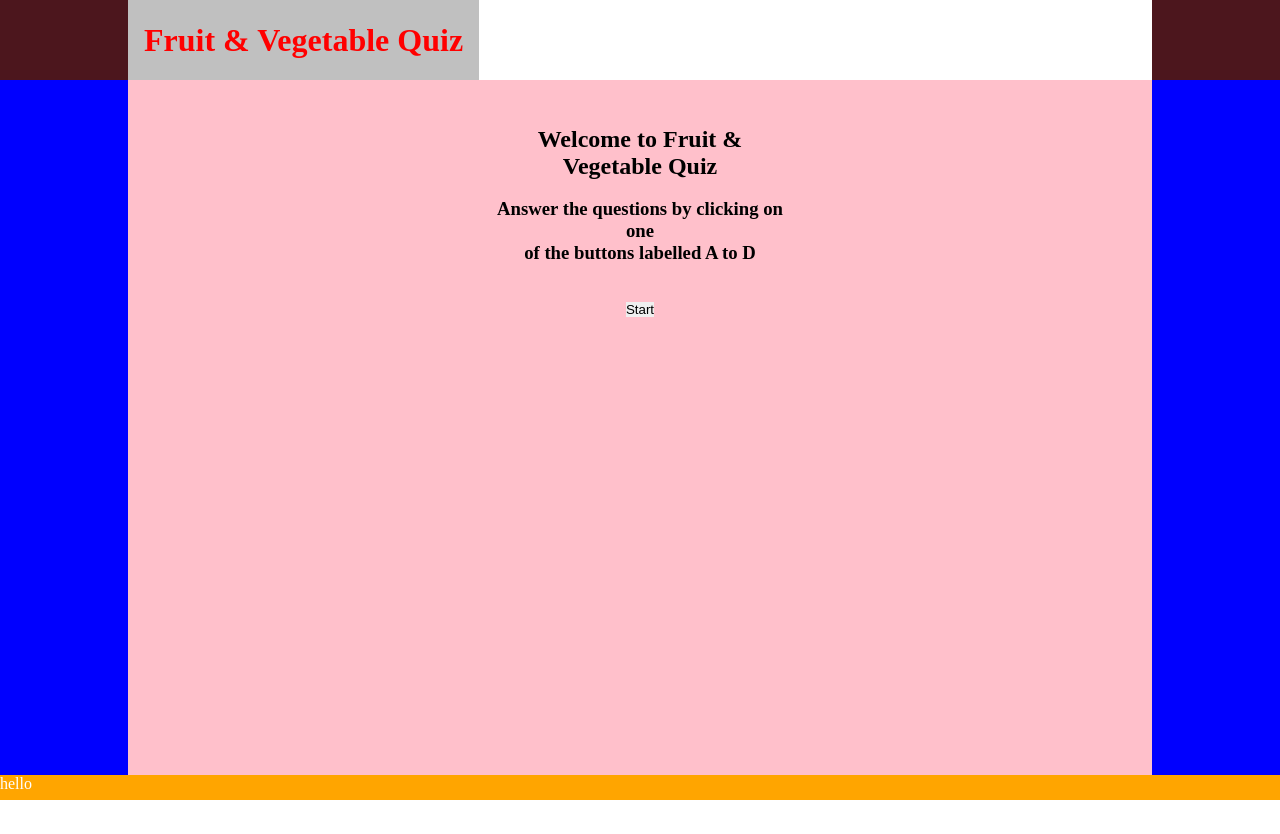
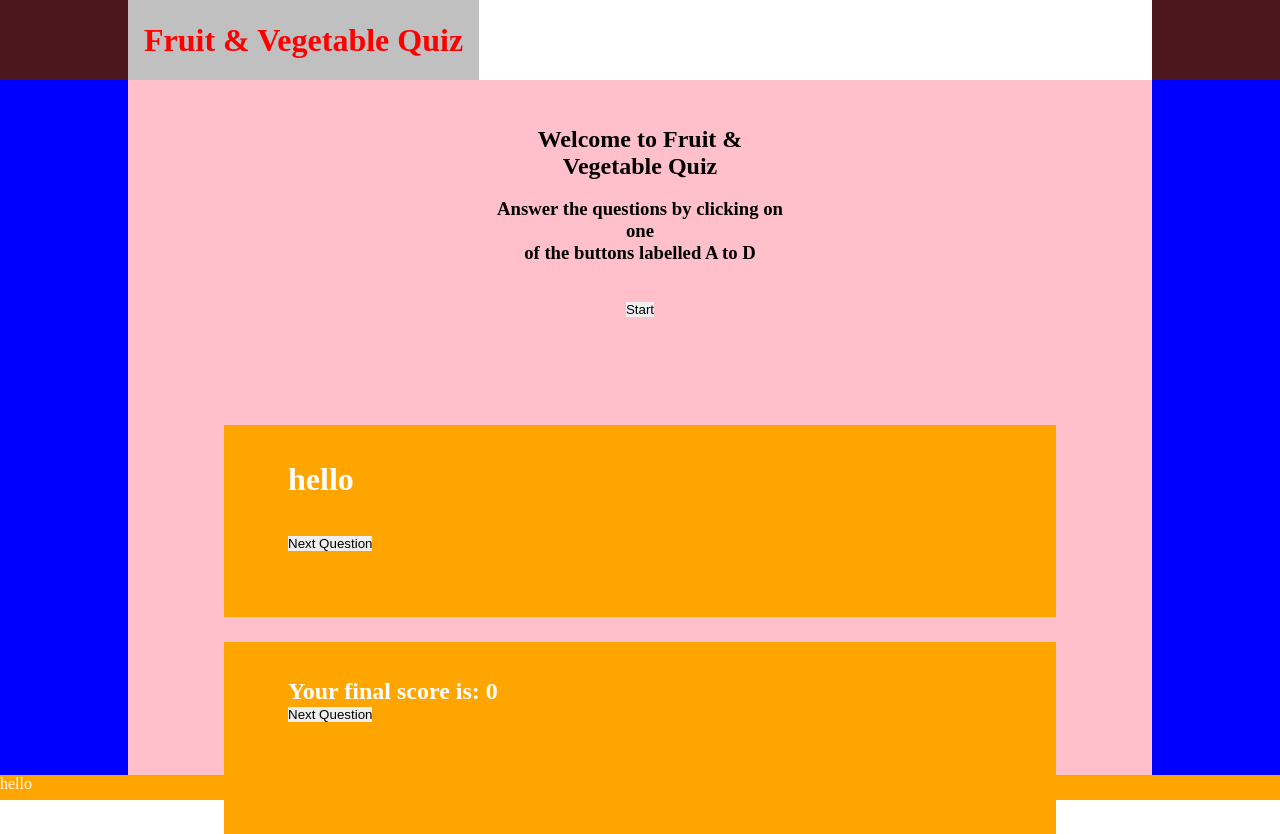
Before and after one commit to Another-User-Dev/Milestone-project-2, a plain HTML site: page index.html in a window 1280 px wide. Before the commit the page ends 800 px from the top, so only its background shows below. Drawn offline with nearby package versions, Linux system fonts and the light colour scheme.

Commit message:
Add question feedback and quiz ended boxes

```diff
--- a/assets/css/style.css
+++ b/assets/css/style.css
@@ -160,6 +160,28 @@
     display: none;
 }
 
+/*...........question feedback box .........*/
+
+.question_feedback_box {
+    margin: auto;
+    padding-left: 4rem;
+    margin-top: 25px;
+    height: 12rem;
+    width: 75%;
+    border-color: black;
+    background-color: orange;
+}
+
+.quiz_ended {
+    margin: auto;
+    padding-left: 4rem;
+    margin-top: 25px;
+    height: 12rem;
+    width: 75%;
+    border-color: black;
+    background-color: orange;
+}
+
 /*..........styling answer button and position.....*/
 
 .button {
--- a/index.html
+++ b/index.html
@@ -24,7 +24,6 @@
         <div class="top_header" >
             <div class="inner_header">
                 <div class="logo"><h1>Fruit & Vegetable Quiz</h1></div>
-
             </div>
 
         </div>
@@ -81,6 +80,22 @@
             <div><button id = "button2" data-type="submit" value="d">Next Question</button></div>
 
         </div>
+
+        <div class = "question_feedback_box">
+            <br><br>
+            <h1>hello</h1>
+            <br><br>
+            <i class="fa-solid fa-xmark"></i>
+            <i class="fa-solid fa-check"></i>
+            <h2><span id = "feedback"></span></h2>
+            <div><button id = "button2" data-type="submit" value="next">Next Question</button></div>
+        </div>
+
+        <div class="quiz_ended">
+            <br><br>
+            <h2>Your final score is: <span>0</span></h2>
+            <button data-type="restart" class="Play Again">Next Question</button>
+        </div>
     </div>
 
     <!-- Footer for website -->
```
